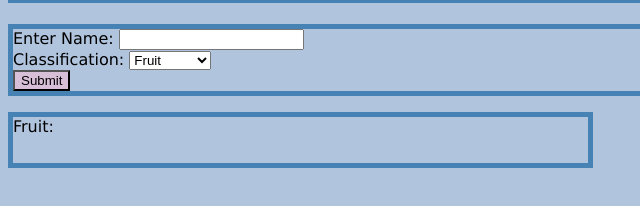
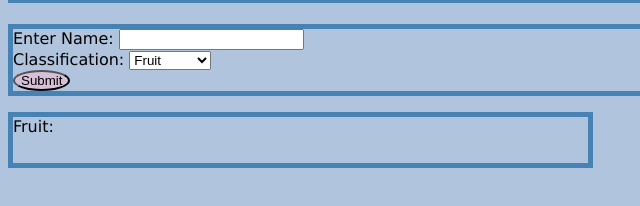
Before and after one commit to singh486/Fruits-and-Veg, a plain HTML site: page index.html in a window 1280 px wide. Shown: the part 552-758 px from the top of the page, 0-640 px from the left. Drawn offline with Linux system fonts and the light colour scheme.

Commit message:
Make buttons look like rice

```diff
--- a/index.css
+++ b/index.css
@@ -43,3 +43,7 @@ img.resize{
     max-width:25%;
     max-height:45%;
 }
+
+button{
+    border-radius: 50%;
+}
```
